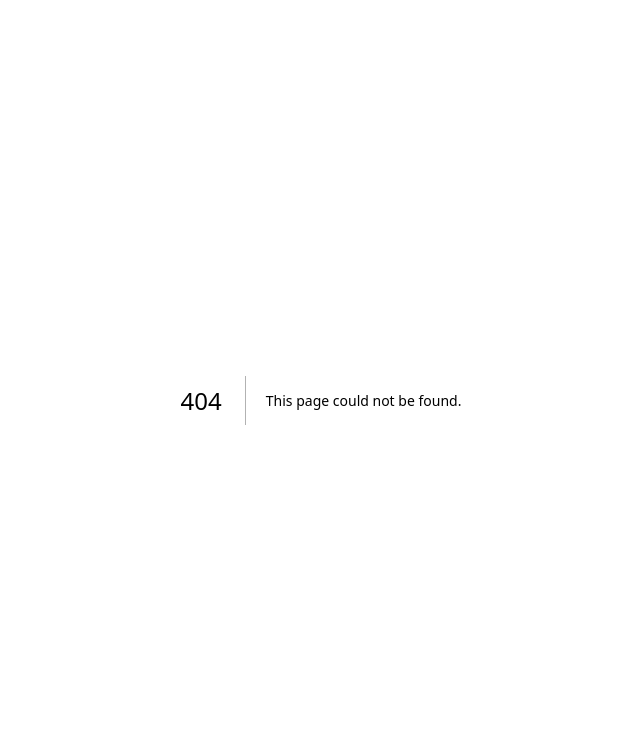
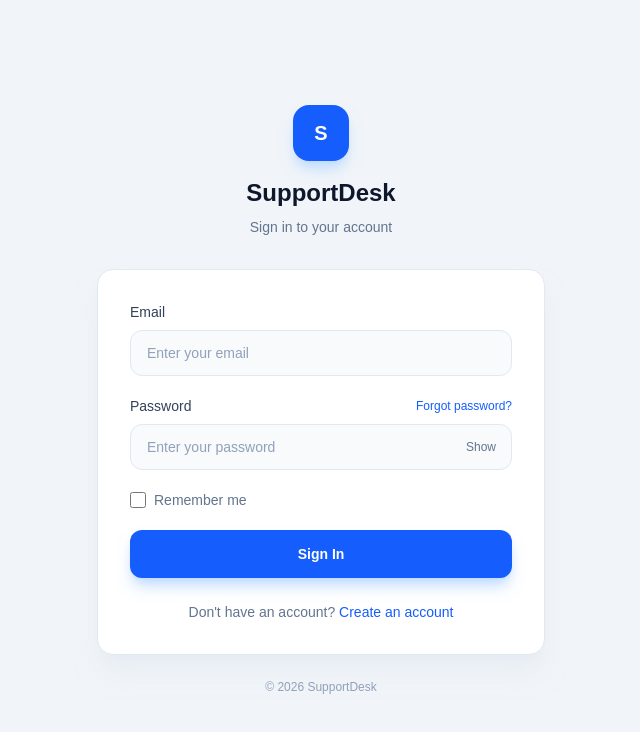
Before and after one commit to NadiaSultanaSuchi/Real_Time_Support_Helpdesk_System_Frontend, a Next.js app: page /login in a window 1280 px wide. Before the commit this address had no page. Shown: the top 732 px of the page, without its empty margins (319-959 px from the left). Built offline with nearby package versions, Linux system fonts and the light colour scheme.

Commit message:
added generic login ui

```diff
--- /dev/null
+++ b/src/app/login/page.tsx
@@ -0,0 +1,125 @@
+"use client";
+
+import { useState } from "react";
+
+export default function LoginPage() {
+  const [showPassword, setShowPassword] = useState(false);
+
+  return (
+    <main className="flex min-h-screen items-center justify-center bg-slate-100 px-4">
+      <div className="w-full max-w-md">
+        {/* Logo */}
+        <div className="mb-8 text-center">
+          <div className="mx-auto flex h-14 w-14 items-center justify-center rounded-2xl bg-blue-600 text-xl font-bold text-white shadow-lg shadow-blue-200">
+            S
+          </div>
+
+          <h1 className="mt-4 text-2xl font-bold text-slate-900">
+            SupportDesk
+          </h1>
+
+          <p className="mt-2 text-sm text-slate-500">
+            Sign in to your account
+          </p>
+        </div>
+
+        {/* Login Card */}
+        <div className="rounded-2xl border border-slate-200 bg-white p-8 shadow-xl shadow-slate-200/50">
+          <form className="space-y-5">
+            {/* Email */}
+            <div>
+              <label
+                htmlFor="email"
+                className="mb-2 block text-sm font-medium text-slate-700"
+              >
+                Email
+              </label>
+
+              <input
+                id="email"
+                type="email"
+                placeholder="Enter your email"
+                className="w-full rounded-xl border border-slate-200 bg-slate-50 px-4 py-3 text-sm text-slate-900 outline-none transition placeholder:text-slate-400 focus:border-blue-500 focus:bg-white focus:ring-4 focus:ring-blue-100"
+              />
+            </div>
+
+            {/* Password */}
+            <div>
+              <div className="mb-2 flex items-center justify-between">
+                <label
+                  htmlFor="password"
+                  className="text-sm font-medium text-slate-700"
+                >
+                  Password
+                </label>
+
+                <button
+                  type="button"
+                  className="text-xs font-medium text-blue-600 hover:text-blue-700"
+                >
+                  Forgot password?
+                </button>
+              </div>
+
+              <div className="relative">
+                <input
+                  id="password"
+                  type={showPassword ? "text" : "password"}
+                  placeholder="Enter your password"
+                  className="w-full rounded-xl border border-slate-200 bg-slate-50 px-4 py-3 pr-16 text-sm text-slate-900 outline-none transition placeholder:text-slate-400 focus:border-blue-500 focus:bg-white focus:ring-4 focus:ring-blue-100"
+                />
+
+                <button
+                  type="button"
+                  onClick={() => setShowPassword(!showPassword)}
+                  className="absolute right-4 top-1/2 -translate-y-1/2 text-xs font-medium text-slate-500 hover:text-slate-700"
+                >
+                  {showPassword ? "Hide" : "Show"}
+                </button>
+              </div>
+            </div>
+
+            {/* Remember Me */}
+            <div className="flex items-center gap-2">
+              <input
+                id="remember"
+                type="checkbox"
+                className="h-4 w-4 rounded border-slate-300 text-blue-600 focus:ring-blue-500"
+              />
+
+              <label
+                htmlFor="remember"
+                className="text-sm text-slate-500"
+              >
+                Remember me
+              </label>
+            </div>
+
+            {/* Login Button */}
+            <button
+              type="button"
+              className="w-full rounded-xl bg-blue-600 py-3.5 text-sm font-semibold text-white shadow-lg shadow-blue-200 transition hover:bg-blue-700 active:scale-[0.99]"
+            >
+              Sign In
+            </button>
+          </form>
+
+          {/* Register */}
+          <p className="mt-6 text-center text-sm text-slate-500">
+            Don't have an account?{" "}
+            <button
+              type="button"
+              className="font-medium text-blue-600 hover:text-blue-700"
+            >
+              Create an account
+            </button>
+          </p>
+        </div>
+
+        <p className="mt-6 text-center text-xs text-slate-400">
+          © 2026 SupportDesk
+        </p>
+      </div>
+    </main>
+  );
+}
```
